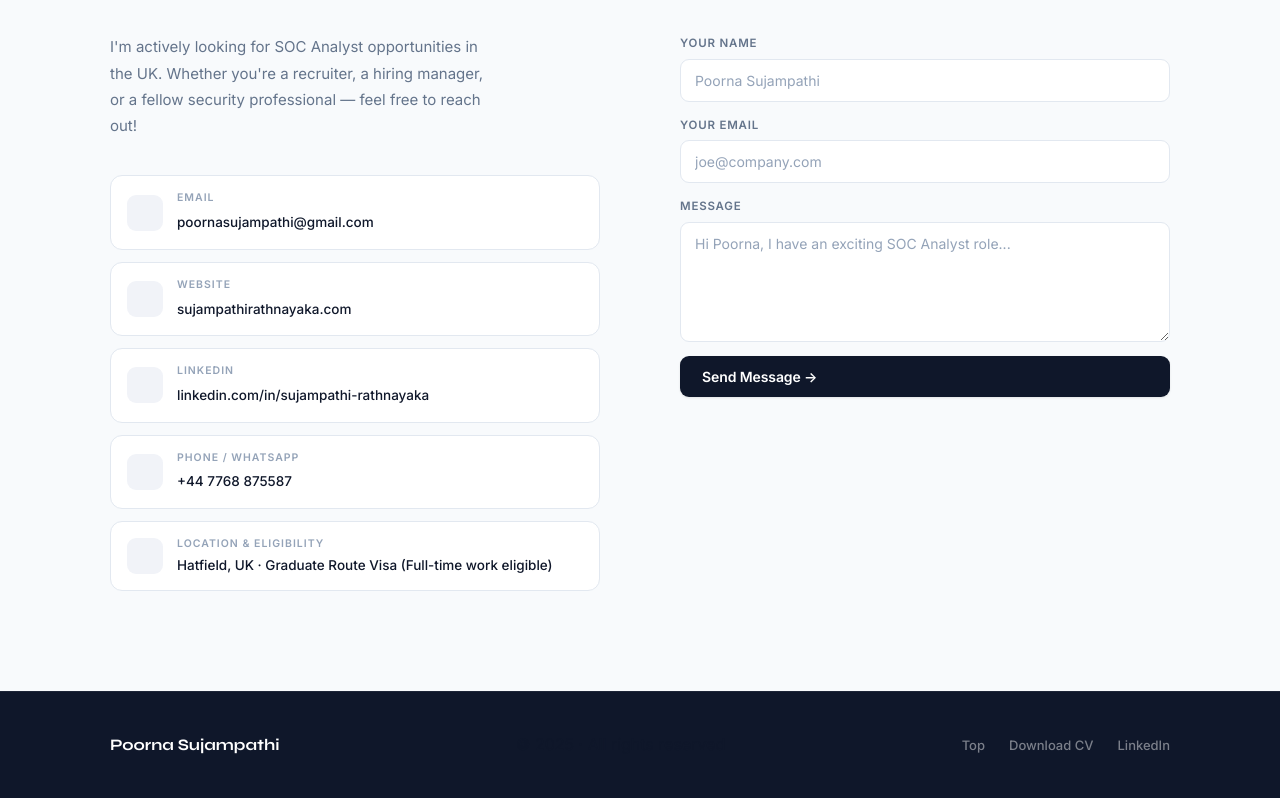
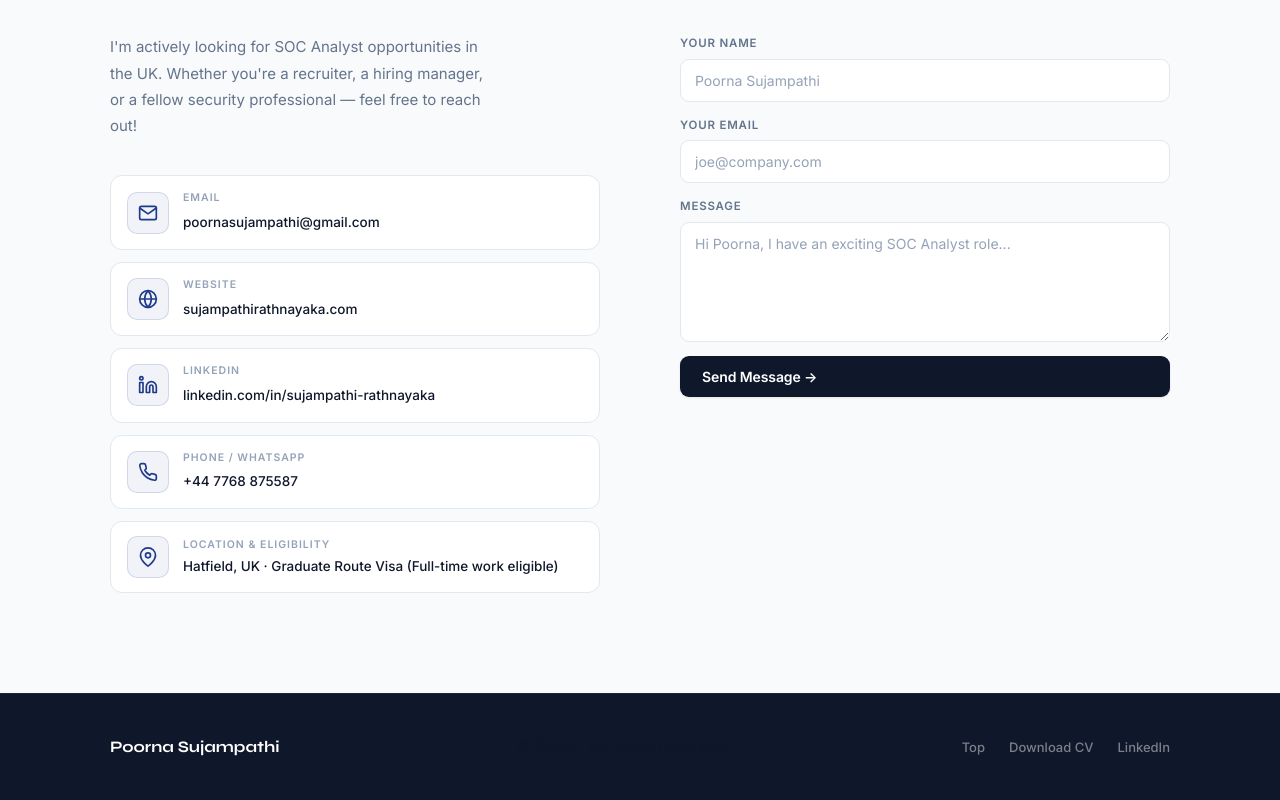
Before and after one commit to ceylonroameryt-bit/portfolio-v1, a website: page index.html in a window 1280 px wide. Shown: the part 9551-10351 px from the top of the page. Drawn offline with Linux system fonts and the light colour scheme.

Commit message:
Fix Education card header formatting and add vector SVG icons to Contact items

```diff
--- a/index.html
+++ b/index.html
@@ -57,10 +57,10 @@
     </script>
 
     <!-- Core Stylesheets -->
-    <link rel="stylesheet" href="src/css/main.css?v=2.8">
+    <link rel="stylesheet" href="src/css/main.css?v=2.9">
 
     <!-- Deferred JavaScript -->
-    <script src="src/js/main.js?v=2.8" defer></script>
+    <script src="src/js/main.js?v=2.9" defer></script>
 
 
 
@@ -815,40 +815,48 @@
                     </p>
                     <div class="contact-list">
                         <div class="contact-item">
-                            <div class="contact-item-icon metric-icon--exp"></div>
+                            <div class="contact-item-icon">
+                                <svg width="20" height="20" viewBox="0 0 24 24" fill="none" stroke="currentColor" stroke-width="2" stroke-linecap="round" stroke-linejoin="round"><path d="M4 4h16c1.1 0 2 .9 2 2v12c0 1.1-.9 2-2 2H4c-1.1 0-2-.9-2-2V6c0-1.1.9-2 2-2z"></path><polyline points="22,6 12,13 2,6"></polyline></svg>
+                            </div>
                             <div>
                                 <span class="contact-item-label">Email</span>
                                 <a href="mailto:poornasujampathi@gmail.com">poornasujampathi@gmail.com</a>
                             </div>
                         </div>
                         <div class="contact-item">
-                            <div class="contact-item-icon metric-icon--alert"></div>
+                            <div class="contact-item-icon">
+                                <svg width="20" height="20" viewBox="0 0 24 24" fill="none" stroke="currentColor" stroke-width="2" stroke-linecap="round" stroke-linejoin="round"><circle cx="12" cy="12" r="10"></circle><line x1="2" y1="12" x2="22" y2="12"></line><path d="M12 2a15.3 15.3 0 0 1 4 10 15.3 15.3 0 0 1-4 10 15.3 15.3 0 0 1-4-10 15.3 15.3 0 0 1 4-10z"></path></svg>
+                            </div>
                             <div>
                                 <span class="contact-item-label">Website</span>
-                                <a href="https://sujampathirathnayaka.com/" target="_blank"
-                                    rel="noopener noreferrer">sujampathirathnayaka.com</a>
+                                <a href="https://sujampathirathnayaka.com/" target="_blank" rel="noopener noreferrer">sujampathirathnayaka.com</a>
                             </div>
                         </div>
                         <div class="contact-item">
-                            <div class="contact-item-icon metric-icon--edu"></div>
+                            <div class="contact-item-icon">
+                                <svg width="20" height="20" viewBox="0 0 24 24" fill="none" stroke="currentColor" stroke-width="2" stroke-linecap="round" stroke-linejoin="round"><path d="M16 8a6 6 0 0 1 6 6v7h-4v-7a2 2 0 0 0-2-2 2 2 0 0 0-2 2v7h-4v-7a6 6 0 0 1 6-6z"></path><rect x="2" y="9" width="4" height="12"></rect><circle cx="4" cy="4" r="2"></circle></svg>
+                            </div>
                             <div>
                                 <span class="contact-item-label">LinkedIn</span>
-                                <a href="https://www.linkedin.com/in/sujampathi-rathnayaka-304a752a9/" target="_blank"
-                                    rel="noopener noreferrer">linkedin.com/in/sujampathi-rathnayaka</a>
+                                <a href="https://www.linkedin.com/in/sujampathi-rathnayaka-304a752a9/" target="_blank" rel="noopener noreferrer">linkedin.com/in/sujampathi-rathnayaka</a>
                             </div>
                         </div>
                         <div class="contact-item">
-                            <div class="contact-item-icon metric-icon--exp"></div>
+                            <div class="contact-item-icon">
+                                <svg width="20" height="20" viewBox="0 0 24 24" fill="none" stroke="currentColor" stroke-width="2" stroke-linecap="round" stroke-linejoin="round"><path d="M22 16.92v3a2 2 0 0 1-2.18 2 19.79 19.79 0 0 1-8.63-3.07 19.5 19.5 0 0 1-6-6 19.79 19.79 0 0 1-3.07-8.67A2 2 0 0 1 4.11 2h3a2 2 0 0 1 2 1.72 12.84 12.84 0 0 0 .7 2.81 2 2 0 0 1-.45 2.11L8.09 9.91a16 16 0 0 0 6 6l1.27-1.27a2 2 0 0 1 2.11-.45 12.84 12.84 0 0 0 2.81.7A2 2 0 0 1 22 16.92z"></path></svg>
+                            </div>
                             <div>
                                 <span class="contact-item-label">Phone / WhatsApp</span>
                                 <a href="tel:+447768875587">+44 7768 875587</a>
                             </div>
                         </div>
                         <div class="contact-item">
-                            <div class="contact-item-icon metric-icon--loc"></div>
+                            <div class="contact-item-icon">
+                                <svg width="20" height="20" viewBox="0 0 24 24" fill="none" stroke="currentColor" stroke-width="2" stroke-linecap="round" stroke-linejoin="round"><path d="M21 10c0 7-9 13-9 13s-9-6-9-13a9 9 0 0 1 18 0z"></path><circle cx="12" cy="10" r="3"></circle></svg>
+                            </div>
                             <div>
                                 <span class="contact-item-label">Location &amp; Eligibility</span>
-                                <p>Hatfield, UK · Graduate Route Visa (Full-time work eligible)</p>
+                                <p>Hatfield, UK &middot; Graduate Route Visa (Full-time work eligible)</p>
                             </div>
                         </div>
                     </div>
--- a/src/css/main.css
+++ b/src/css/main.css
@@ -2609,3 +2609,19 @@ section {
     color: var(--accent);
     font-weight: 700;
 }
+
+/* ============================================
+   CONTACT ITEM ICON STYLES
+   ============================================ */
+.contact-item-icon {
+    width: 42px;
+    height: 42px;
+    border-radius: 10px;
+    background: rgba(30, 58, 138, 0.06);
+    border: 1px solid rgba(30, 58, 138, 0.15);
+    color: var(--accent);
+    display: flex;
+    align-items: center;
+    justify-content: center;
+    flex-shrink: 0;
+}
```
